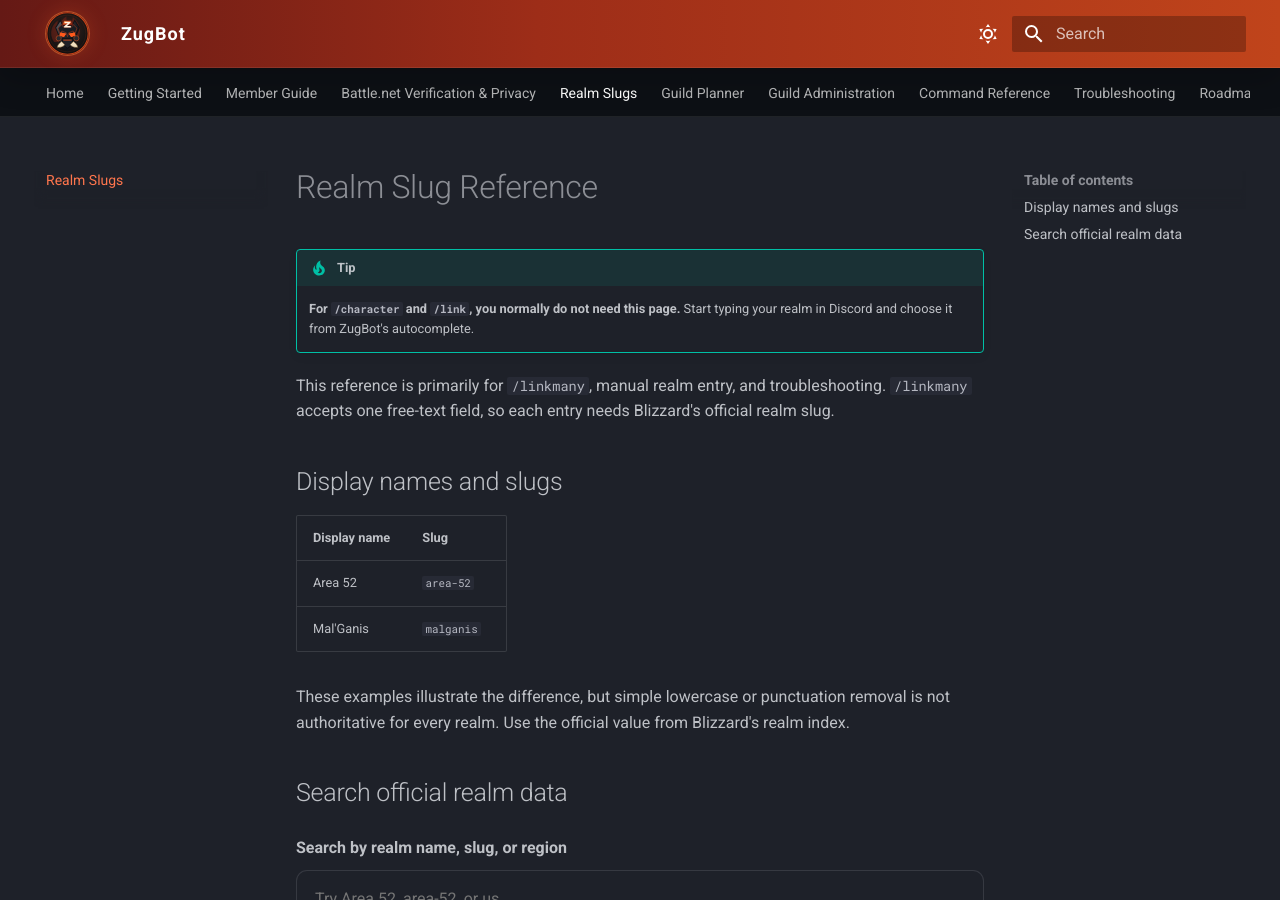
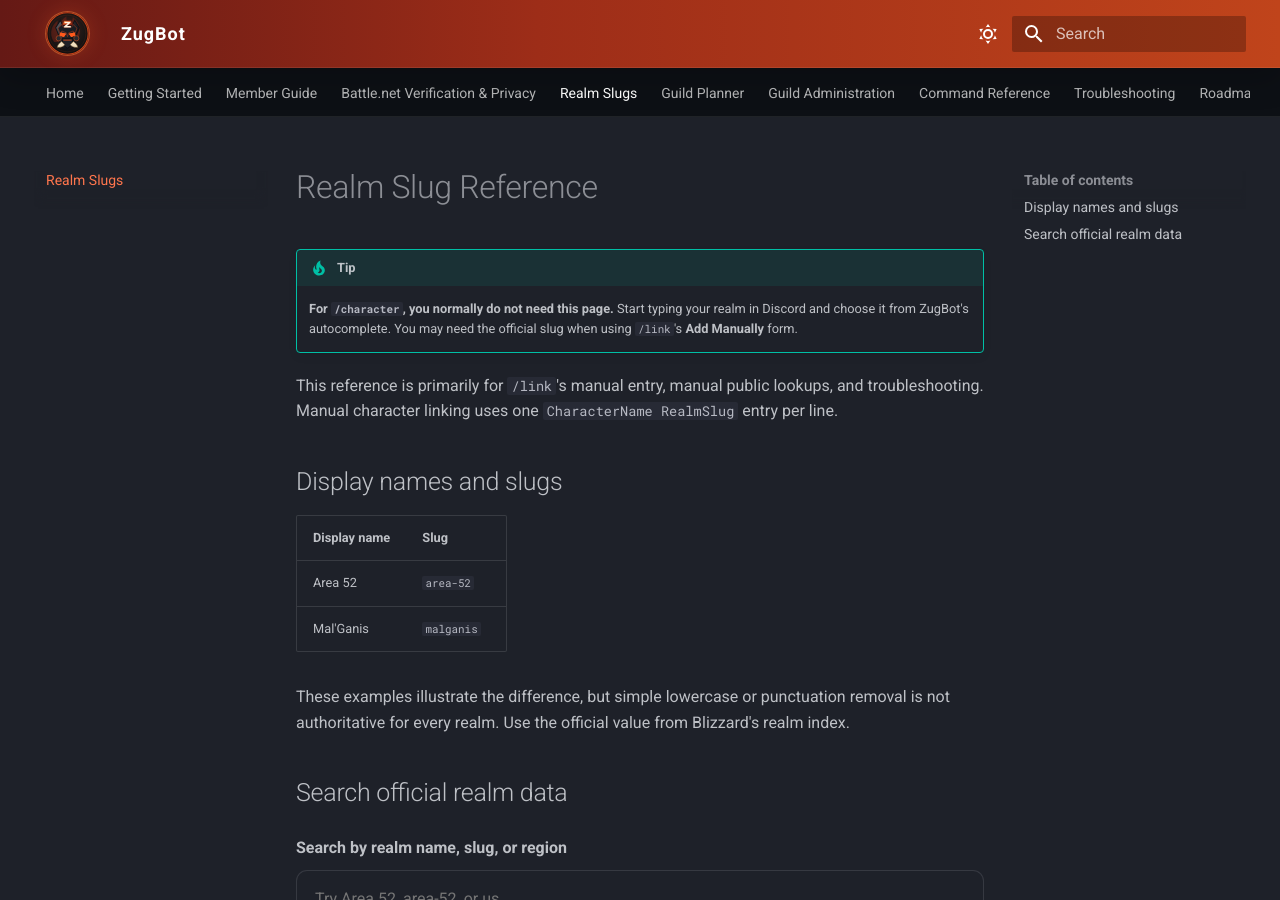
Before and after one commit to sthorne80/zugbot-site, an MkDocs documentation site: the page built from docs/realm-slugs.md, in a window 1280 px wide and 900 px high. Built offline with MkDocs 1.6.1 and Material for MkDocs 9.7.7, drawn with Linux system fonts in a browser that asks for light colours; some of the changed text lies outside the part shown.

Commit message:
docs: revise manual realm guidance

````diff
--- a/docs/realm-slugs.md
+++ b/docs/realm-slugs.md
@@ -1,9 +1,9 @@
 # Realm Slug Reference
 
 !!! tip
-    **For `/character` and `/link`, you normally do not need this page.** Start typing your realm in Discord and choose it from ZugBot's autocomplete.
+    **For `/character`, you normally do not need this page.** Start typing your realm in Discord and choose it from ZugBot's autocomplete. You may need the official slug when using `/link`'s **Add Manually** form.
 
-This reference is primarily for `/linkmany`, manual realm entry, and troubleshooting. `/linkmany` accepts one free-text field, so each entry needs Blizzard's official realm slug.
+This reference is primarily for `/link`'s manual entry, manual public lookups, and troubleshooting. Manual character linking uses one `CharacterName RealmSlug` entry per line.
 
 ## Display names and slugs
 
@@ -22,14 +22,17 @@ These examples illustrate the difference, but simple lowercase or punctuation re
   <p class="realm-data-updated" data-realm-updated hidden></p>
   <p class="realm-search-status" data-realm-status role="status" aria-live="polite">Loading realm reference data…</p>
   <div class="realm-results" data-realm-results></div>
-  <noscript>JavaScript is required to search the generated realm reference. `/character` and `/link` autocomplete still works in Discord.</noscript>
+  <noscript>JavaScript is required to search the generated realm reference. `/character` autocomplete still works in Discord.</noscript>
 </div>
 
-For `/linkmany`, use the slug in entries such as:
+For `/link` → **Add Manually**, use the slug in entries such as:
 
 ```text
-Treehab thunderhorn alt; Zugdealer thunderhorn main
+Treehab thunderhorn
+Zugdealer thunderhorn
 ```
+
+Use the separate optional **Make Main** field only when you intend to change your Main.
 
 The static reference is generated from Blizzard's public Game Data API and contains only region, display name, and official slug.
 
````
